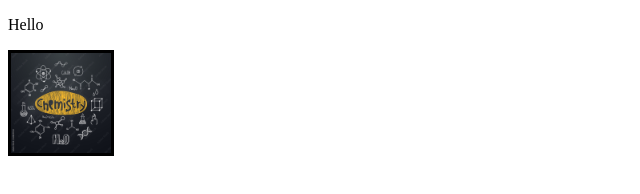
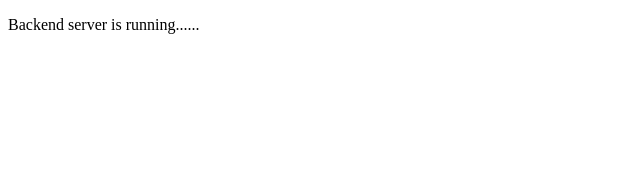
Before and after one commit to Akshar246/Back_End_CW1, a website: page static/index.html in a window 1280 px wide. Shown: the whole page, without its empty margins (0-640 px from the left). Drawn offline with Linux system fonts and the light colour scheme.

Commit message:
Update index.html

```diff
--- a/static/index.html
+++ b/static/index.html
@@ -6,7 +6,6 @@
     <title>Document</title>
 </head>
 <body>
-    <p>Hello </p>
-    <img src="1000_F_438697732_VOA5exdnvidqFuC2M3koVPNOqikvc8sy.jpg" style="height: 100px; border: solid;">
+    <p>Backend server is running...... </p>
 </body>
 </html>
```
